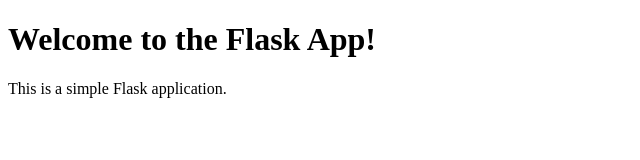
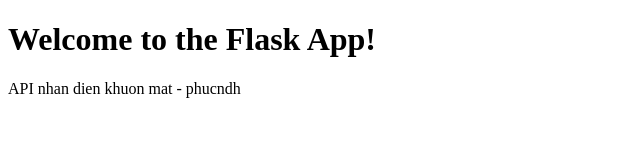
Before and after one commit to daihoangphuc/api-detect-face, a plain HTML site: page index.html in a window 1280 px wide. Shown: the full height of the page, 0-640 px from the left. Drawn offline with Linux system fonts and the light colour scheme.

Commit message:
Test trien khai lai API detect face

```diff
--- a/index.html
+++ b/index.html
@@ -7,6 +7,6 @@
 </head>
 <body>
     <h1>Welcome to the Flask App!</h1>
-    <p>This is a simple Flask application.</p>
+    <p>API nhan dien khuon mat - phucndh</p>
 </body>
 </html>
```
